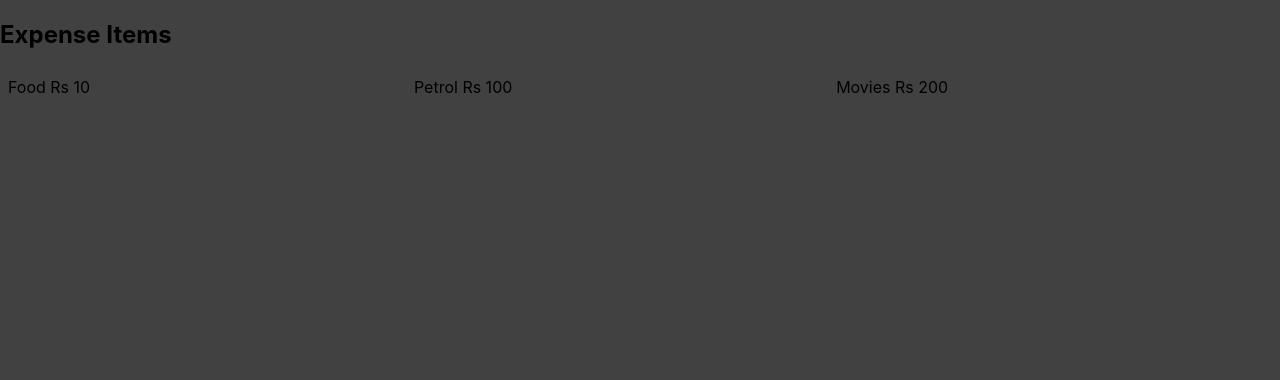
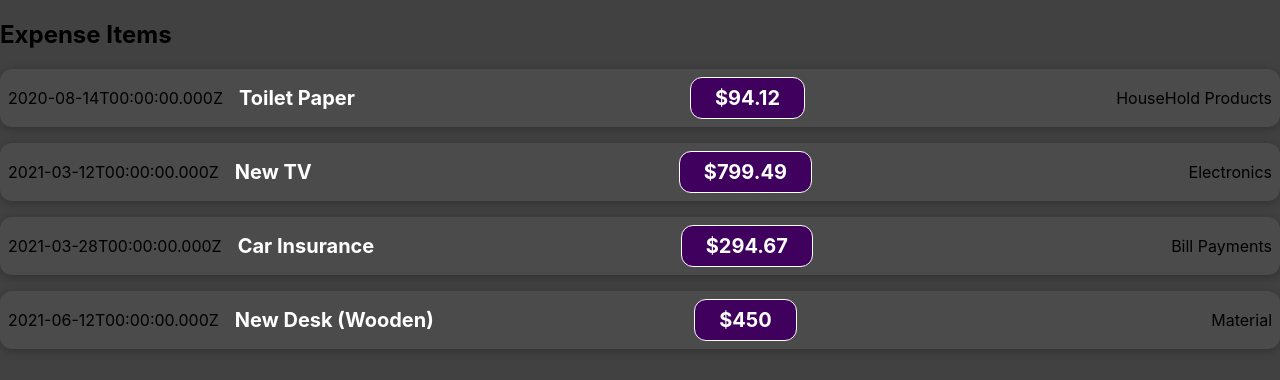
Before and after one commit to shravanidhanpal/react-module-guide, a React (Create React App) app: page / in a window 1280 px wide. Shown: the top 380 px of the page. Built offline with nearby package versions, Linux system fonts and the light colour scheme.

Commit message:
passed the data using props

```diff
--- a/src/App.js
+++ b/src/App.js
@@ -1,9 +1,59 @@
 import ExpenseItem from './components/ExpenseItem';
 function App() {
+  const expenses = [
+    {
+      title: 'Toilet Paper',
+      amount: 94.12,
+      date: new Date(2020, 7, 14),
+      locationOfExpenditure: 'HouseHold Products'
+    },
+    {
+      title: 'New TV',
+      amount: 799.49,
+      date: new Date(2021, 2, 12),
+      locationOfExpenditure: 'Electronics'
+    },
+    {
+      title: 'Car Insurance',
+      amount: 294.67,
+      date: new Date(2021, 2, 28),
+      locationOfExpenditure: 'Bill Payments'
+    },
+    {
+      title: 'New Desk (Wooden)',
+      amount: 450,
+      date: new Date(2021, 5, 12),
+      locationOfExpenditure: 'Material'
+    },
+  ];
   return (
    <div>
     <h2>Expense Items</h2>
-    <ExpenseItem></ExpenseItem>
+    <ExpenseItem
+      title={expenses[0].title}
+      amount={expenses[0].amount}
+      date={expenses[0].date}
+      locationOfExpenditure={expenses[0].locationOfExpenditure}
+
+    ></ExpenseItem>
+    <ExpenseItem
+      title={expenses[1].title}
+      amount={expenses[1].amount}
+      date={expenses[1].date}
+      locationOfExpenditure={expenses[1].locationOfExpenditure}
+    ></ExpenseItem>
+    <ExpenseItem
+      title={expenses[2].title}
+      amount={expenses[2].amount}
+      date={expenses[2].date}
+      locationOfExpenditure={expenses[2].locationOfExpenditure}
+    ></ExpenseItem>
+    <ExpenseItem
+      title={expenses[3].title}
+      amount={expenses[3].amount}
+      date={expenses[3].date}
+      locationOfExpenditure={expenses[3].locationOfExpenditure}
+    ></ExpenseItem>
    </div>
   );
 }
--- a/src/components/ExpenseItem.css
+++ b/src/components/ExpenseItem.css
@@ -1,16 +1,66 @@
 .expense-item {
-    display:flex;
+    display: flex;
     justify-content: space-between;
     align-items: center;
+    box-shadow: 0 2px 8px rgba(0, 0, 0, 0.25);
     padding: 0.5rem;
     margin: 1rem 0;
+    border-radius: 12px;
+    background-color: #4b4b4b;
+  }
 
-}
-.expense-item__description {
-    display:table-column;
+  .expense-item__description {
+    display: flex;
     flex-direction: column;
     gap: 1rem;
     align-items: flex-end;
+    flex-flow: column-reverse;
     justify-content: flex-start;
-    flex:auto;
+    flex: 1;
   }
+  .expense-item__location{
+    display: flex;
+    flex-direction: column;
+    gap: 1rem;
+    align-items: flex-end;
+    flex-flow: column-reverse;
+    justify-content: flex-start;
+    flex: 1;
+  }
+
+
+  .expense-item h2 {
+    color: #3a3a3a;
+    font-size: 1rem;
+    flex: 1;
+    margin: 0 1rem;
+    color: white;
+  }
+
+  .expense-item__price {
+    font-size: 1rem;
+    font-weight: bold;
+    color: white;
+    background-color: #40005d;
+    border: 1px solid white;
+    padding: 0.5rem;
+    border-radius: 12px;
+  }
+
+  @media (min-width: 580px) {
+    .expense-item__description {
+      flex-direction: row;
+      align-items: center;
+      justify-content: flex-start;
+      flex: 1;
+    }
+
+    .expense-item__description h2 {
+      font-size: 1.25rem;
+    }
+
+    .expense-item__price {
+      font-size: 1.25rem;
+      padding: 0.5rem 1.5rem;
+    }
+}
--- a/src/components/ExpenseItem.js
+++ b/src/components/ExpenseItem.js
@@ -1,15 +1,17 @@
 import './ExpenseItem.css'
-function ExpenseItem(){
-    return <div className="expense-item">
-        <div className="expense-item__description">
-            Food Rs 10
+function ExpenseItem(props){
+
+    return (
+        <div className="expense-item">
+            <div>{props.date.toISOString()}</div>
+            <div className="expense-item__description">
+                <h2>{props.title}</h2>
+            </div>
+            <div className="expense-item__price">
+                ${props.amount}
+            </div>
+            <div className="expense-item__location">{props.locationOfExpenditure}</div>
         </div>
-        <div className="expense-item__description">
-            Petrol Rs 100
-        </div>
-        <div className="expense-item__description">
-            Movies Rs 200
-        </div>
-        </div>
+    );
 }
 export default ExpenseItem
```
